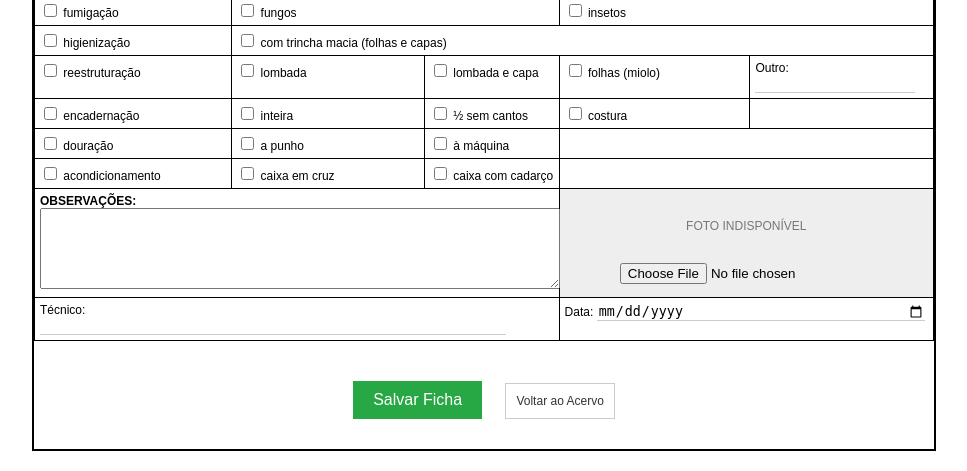
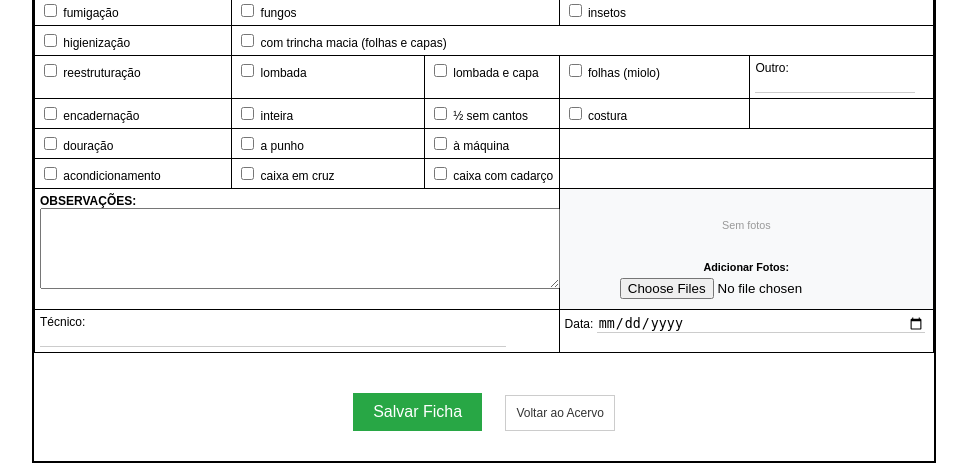
Before and after one commit to Kaiky1007/sis-catalogacao, a Flask app: page /nova in a window 1280 px wide. Shown: the part 1004-1475 px from the top of the page, without its empty margins (156-1123 px from the left). Run offline with Flask 3, Linux system fonts and the light colour scheme.

Commit message:
Melhoria na visualização das imagens das fichas

```diff
--- a/app/templates/fichas.html
+++ b/app/templates/fichas.html
@@ -7,9 +7,7 @@
     <link rel="stylesheet" href="{{ url_for('static', filename='styleficha.css') }}">
 </head>
 <body>
-
     <form action="{{ url_for('criar_ficha') }}" method="POST" enctype="multipart/form-data">
-
         <div class="ficha">
             <table>
                 <tr>
@@ -34,7 +32,6 @@
                         </div>
                     </td>
                 </tr>
-
                 <tr>
                     <td colspan="5" class="subtitulo">IDENTIFICAÇÃO</td>
                 </tr>
@@ -52,7 +49,6 @@
                     <td>Nº de Páginas: <input type="text" name="paginas" value="{{ ficha.paginas if ficha else '' }}"></td>
                     <td colspan="3">Dimensões (C x L x E): <input type="text" name="dimensoes" value="{{ ficha.dimensoes if ficha else '' }}"></td>
                 </tr>
-
                 <tr>
                     <td colspan="5" class="subtitulo">ESPECIFICAÇÃO DO MATERIAL</td>
                 </tr>
@@ -84,7 +80,6 @@
                     <td></td>
                     <td></td>
                 </tr>
-
                 <tr>
                     <td colspan="5" class="subtitulo">TIPO DE SUPORTE DA OBRA</td>
                 </tr>
@@ -95,7 +90,6 @@
                     <td><input type="checkbox" name="suporte_madeira" {% if ficha and ficha.tipo_suporte.get('madeira') %}checked{% endif %}> papel madeira</td>
                     <td>Outro: <input type="text" name="suporte_outro" value="{{ ficha.tipo_suporte.get('outro_texto', '') if ficha and ficha.tipo_suporte else '' }}"></td>
                 </tr>
-
                 <tr>
                     <td colspan="5" class="subtitulo">ESTADO GERAL DE CONSERVAÇÃO</td>
                 </tr>
@@ -118,7 +112,6 @@
                         <label><input type="checkbox" name="estado_meia_sem_cantos" {% if ficha and ficha.estado_conservacao.get('meia_sem_cantos') %}checked{% endif %}> ½ sem cantos</label>
                     </td>
                 </tr>
-
                 <tr>
                     <td colspan="5" class="subtitulo">PRINCIPAIS DETERIORAÇÕES</td>
                 </tr>
@@ -136,7 +129,6 @@
                     <td><input type="checkbox" name="det_sujidades" {% if ficha and ficha.deterioracoes.get('sujidades') %}checked{% endif %}> sujidades</td>
                     <td></td>
                 </tr>
-
                 <tr>
                     <td colspan="5" class="titulo">MÉTODO DE CONSERVAÇÃO DE OBRAS</td>
                 </tr>
@@ -185,7 +177,6 @@
                     <td><input type="checkbox" name="trat_plano_jaqueta" {% if ficha and ficha.tratamento_planos.get('jaqueta') %}checked{% endif %}> jaqueta de poliéster</td>
                     <td colspan="2"></td>
                 </tr>
-
                 <tr>
                     <td colspan="5"><strong>2- TRATAMENTO TÉCNICO DE CONSERVAÇÃO – VOLUMES</strong></td>
                 </tr>
@@ -230,20 +221,27 @@
                     <td><input type="checkbox" name="trat_vol_caixa_cadarco" {% if ficha and ficha.tratamento_volumes.get('caixa_cadarco') %}checked{% endif %}> caixa com cadarço</td>
                     <td colspan="2"></td>
                 </tr>
-
                 <tr>
                     <td colspan="3">
                         <strong>OBSERVAÇÕES:</strong><br>
                         <textarea name="observacoes" rows="5" style="width: 100%;">{{ ficha.observacoes if ficha else '' }}</textarea>
                     </td>
-                    <td colspan="2" style="text-align:center; background:#eee; padding: 10px;">
-                        {% if ficha and ficha.foto_path %}
-                            <img src="{{ url_for('static', filename=ficha.foto_path) }}" class="img-preview">
-                            <br>
-                        {% else %}
-                            <div style="padding: 20px; color: #777;">FOTO INDISPONÍVEL</div>
-                        {% endif %}
-                        <input type="file" name="foto" accept="image/*" style="margin-top: 10px;">
+                    <td colspan="2" style="text-align:center; background:#f8f9fa; padding: 10px; vertical-align: top;">
+                        <div style="display: flex; flex-wrap: wrap; gap: 5px; justify-content: center; margin-bottom: 10px;">
+                            {% if ficha and ficha.imagens %}
+                                {% for img in ficha.imagens %}
+                                    <a href="{{ url_for('static', filename=img.caminho) }}" target="_blank">
+                                        <img src="{{ url_for('static', filename=img.caminho) }}"
+                                             style="width: 80px; height: 80px; object-fit: cover; border: 1px solid #ddd; border-radius: 4px;"
+                                             title="Clique para ampliar">
+                                    </a>
+                                {% endfor %}
+                            {% else %}
+                                <div style="color: #999; font-size: 0.9em; padding: 20px;">Sem fotos</div>
+                            {% endif %}
+                        </div>
+                        <label style="font-weight: bold; font-size: 0.9em; display: block; margin-bottom: 5px;">Adicionar Fotos:</label>
+                        <input type="file" name="fotos" multiple accept="image/*" class="form-control form-control-sm">
                     </td>
                 </tr>
                 <tr>
@@ -251,14 +249,12 @@
                     <td colspan="2">Data: <input type="date" name="data_preenchimento" value="{{ ficha.data_preenchimento if ficha else '' }}"></td>
                 </tr>
             </table>
-
             <div style="text-align: center; margin-top: 20px; margin-bottom: 30px;">
                 <button type="submit" class="btn-salvar" style="padding: 10px 20px; background: #28a745; color: white; border: none; cursor: pointer;">Salvar Ficha</button>
                 <a href="{{ url_for('listar_acervo') }}" style="margin-left: 20px; text-decoration: none; color: #333; padding: 10px; border: 1px solid #ccc;">Voltar ao Acervo</a>
             </div>
-
         </div>
     </form>
-<script src="{{ url_for('static', filename='script.js') }}"></script>
+    <script src="{{ url_for('static', filename='script.js') }}"></script>
 </body>
 </html>
```
